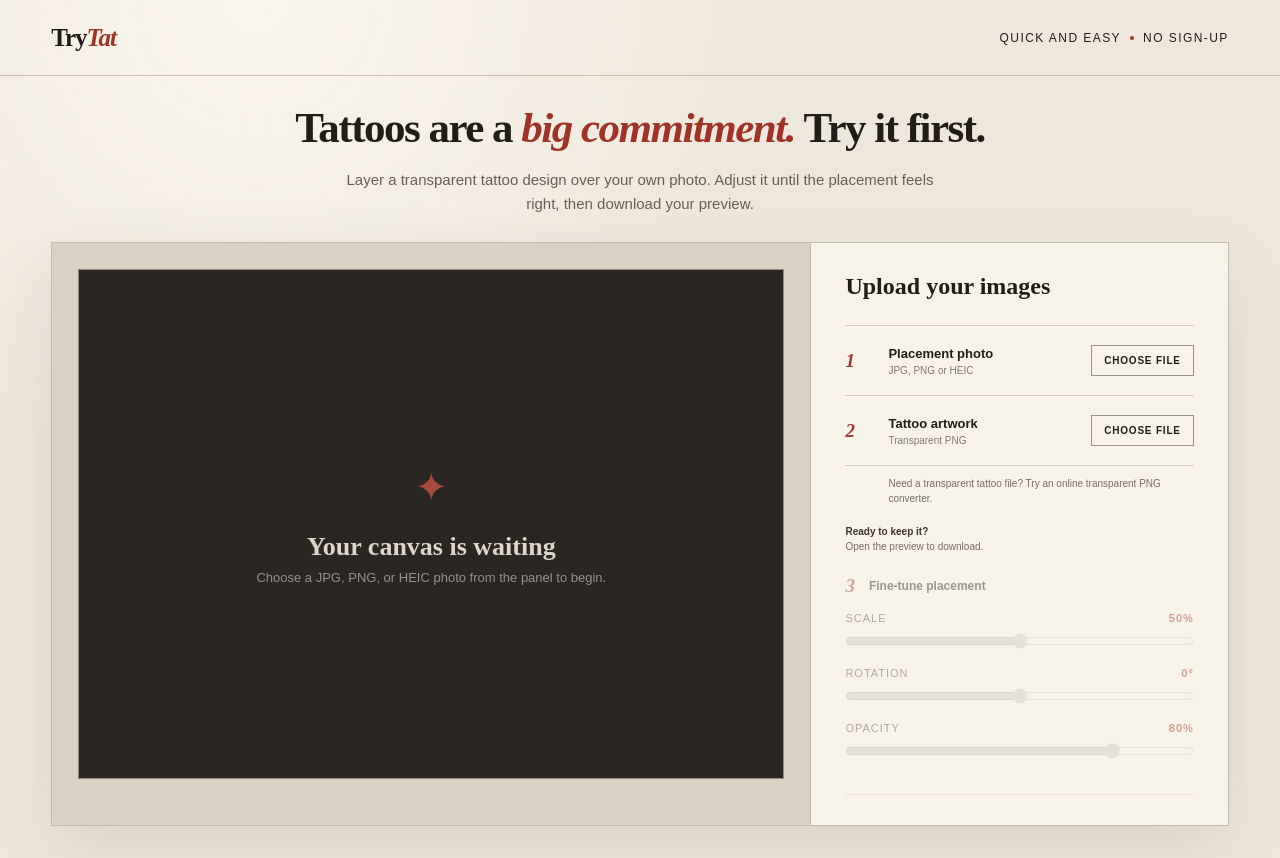
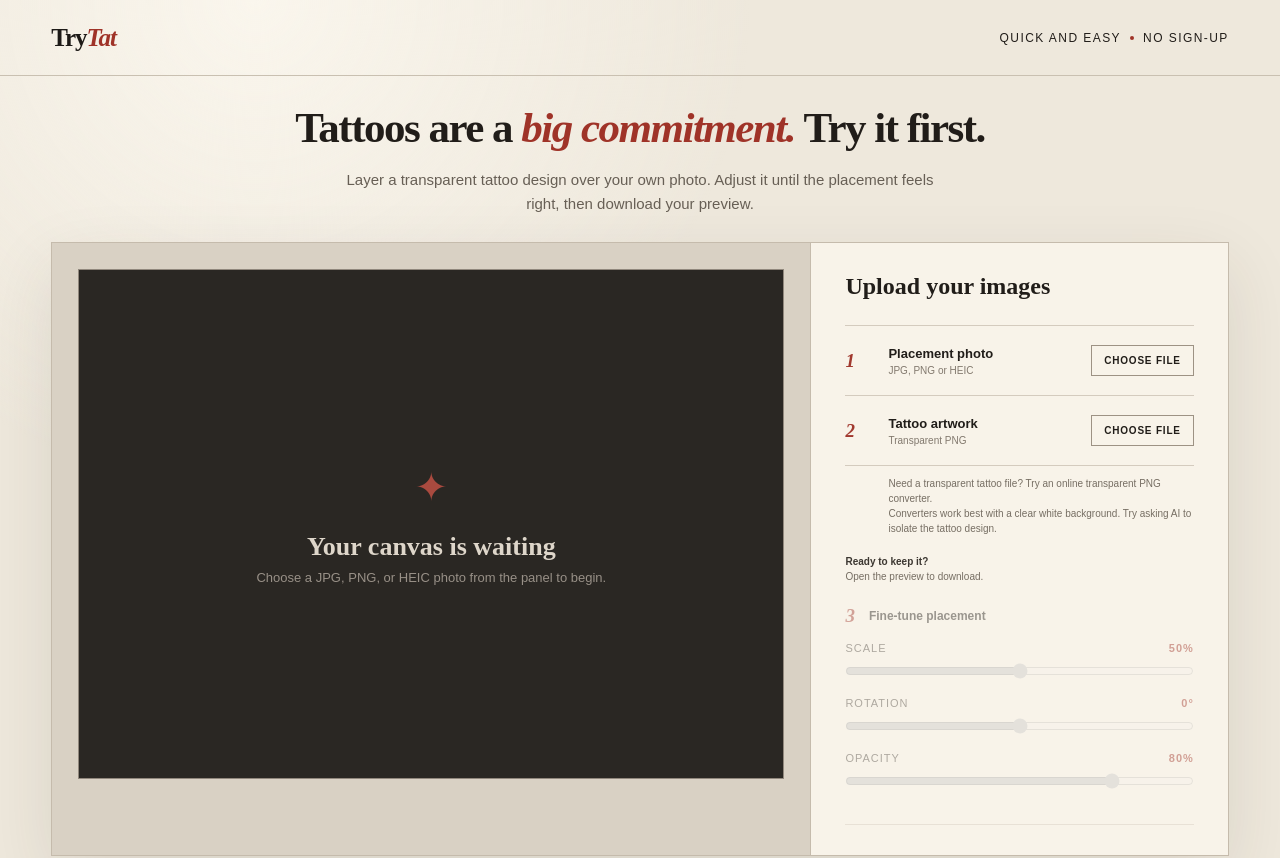
Before and after one commit to m7tapia/try-tat, a React (Vite) app: page / in a window 1280 px wide. Shown: the top 858 px of the page. Built offline with nearby package versions, Linux system fonts and the light colour scheme.

Commit message:
added a second tip to isolate the background

```diff
--- a/src/components/ControlPanel.tsx
+++ b/src/components/ControlPanel.tsx
@@ -64,6 +64,9 @@ export function ControlPanel({
 
         <p className="upload-tip">
           Need a transparent tattoo file? Try an online transparent PNG converter.
+          <br />
+          Converters work best with a clear white background. Try asking AI to
+          isolate the tattoo design.
         </p>
 
         {error && (
```
